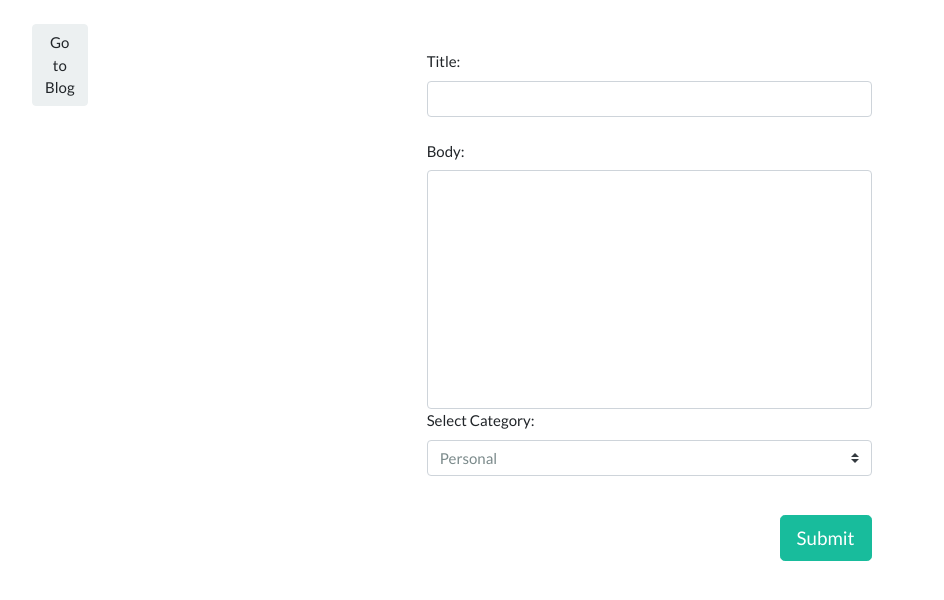
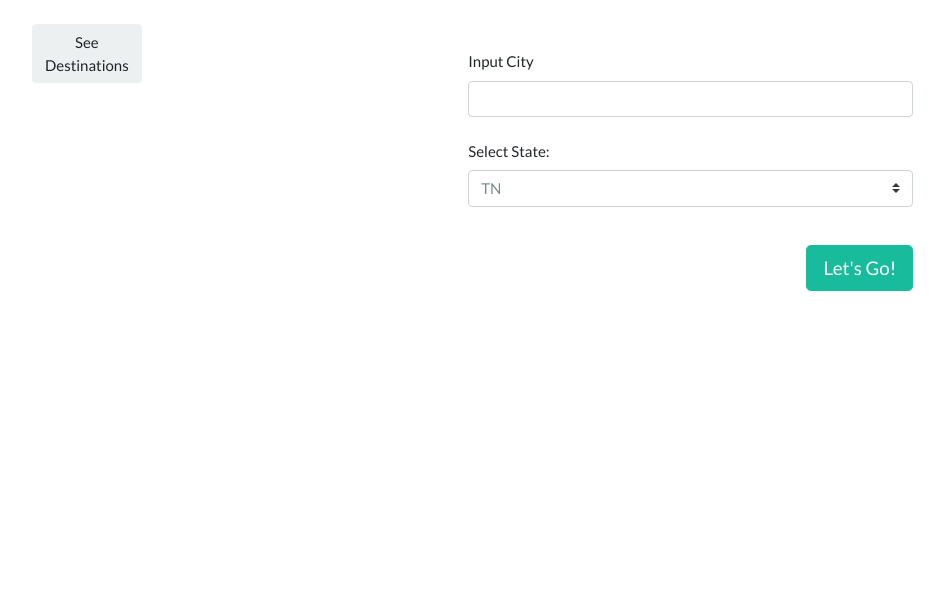
Before and after one commit to kddayhoff/Route-404, a website: page public/index.html in a window 1280 px wide. Shown: the whole page, without its empty margins (38-982 px from the left). Drawn offline with nearby package versions, Linux system fonts and the light colour scheme.

Commit message:
updates to html

```diff
--- a/public/cms.html
+++ b/public/index.html
@@ -3,7 +3,7 @@
 
 <head>
   <meta charset="UTF-8">
-  <title>CMS - Express</title>
+  <title>Route 404</title>
   <!-- Latest compiled and minified CSS & JS -->
   <link href="https://maxcdn.bootstrapcdn.com/bootswatch/4.0.0/flatly/bootstrap.min.css" rel="stylesheet">
   <link rel="stylesheet" href="css/styles.css" media="screen" title="no title">
@@ -16,32 +16,29 @@
     <div class="row">
       <div class="row">
         <div class="col-sm-2 mt-4">
-          <a class="btn btn-light" href="/blog">Go to Blog</a>
+          <a class="btn btn-light" href="/blog">See Destinations</a>
         </div>
       </div>
       <div class="col-md-5 offset-md-3">
         <form id="cms">
           <div class="form-group">
-            <label for="title">Title:</label>
+            <label for="title">Input City</label>
             <input type="text" class="form-control" id="title">
             <br />
-            <label for="body">Body:</label>
-            <textarea class="form-control" rows="10" id="body"></textarea>
-            <div class="form-group">
-              <label for="category">Select Category:</label>
-              <select class="custom-select" id="category">
-                <option value="Personal">Personal</option>
-                <option value="Product Review">Product Review</option>
-                <option value="Political">Political</option>
+              <label for="category">Select State:</label>
+              <select class="custom-select" id="state">
+                <option value="TN">TN</option>
+                <option value="NY">NY</option>
+                <option value="SC">SC</option>
               </select>
             </div>
             <br />
-            <button type="submit" class="btn btn-success submit btn-lg">Submit</button>
+            <button type="submit" class="btn btn-success submit btn-lg">Let's Go!</button>
           </div>
         </form>
       </div>
     </div>
-  </div>
+
   <!-- Custom Script -->
   <script src="js/cms.js" type="text/javascript"></script>
 
```
Also changed, not shown: public/userdest.html (renamed from public/blog.html).
